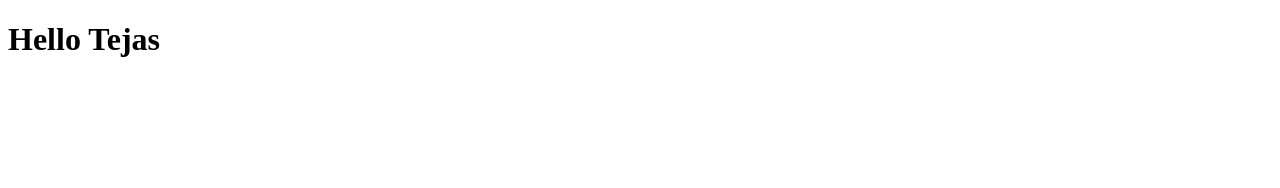
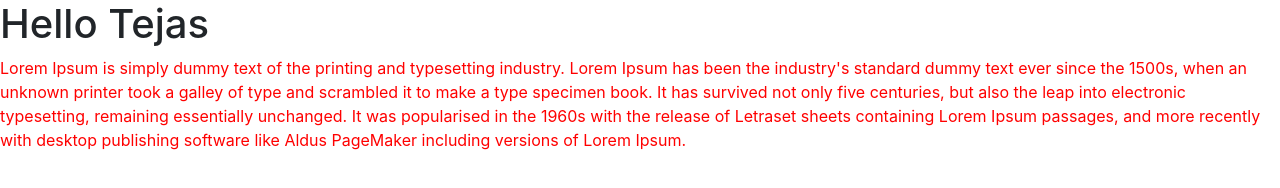
Before and after one commit to TejasSangole/Tejas-portfolio, a plain HTML site: page index.html in a window 1280 px wide. Drawn offline with nearby package versions, Linux system fonts and the light colour scheme.

Commit message:
css added

```diff
--- a/index.html
+++ b/index.html
@@ -3,9 +3,14 @@
 <head>
 	<meta charset="utf-8">
 	<meta name="viewport" content="width=device-width, initial-scale=1">
-	<title></title>
+	<link rel="stylesheet" href="https://cdn.jsdelivr.net/npm/bootstrap@4.6.2/dist/css/bootstrap.min.css" integrity="sha384-xOolHFLEh07PJGoPkLv1IbcEPTNtaed2xpHsD9ESMhqIYd0nLMwNLD69Npy4HI+N" crossorigin="anonymous">
+	<script src="https://cdn.jsdelivr.net/npm/jquery@3.5.1/dist/jquery.slim.min.js" integrity="sha384-DfXdz2htPH0lsSSs5nCTpuj/zy4C+OGpamoFVy38MVBnE+IbbVYUew+OrCXaRkfj" crossorigin="anonymous"></script>
+    <script src="https://cdn.jsdelivr.net/npm/bootstrap@4.6.2/dist/js/bootstrap.bundle.min.js" integrity="sha384-Fy6S3B9q64WdZWQUiU+q4/2Lc9npb8tCaSX9FK7E8HnRr0Jz8D6OP9dO5Vg3Q9ct" crossorigin="anonymous"></script>
+    <link rel="stylesheet" type="text/css" href="style1.css">
+	<title>Portolio</title>
 </head>
 <body>
        <h1>Hello Tejas</h1>
+       <p>Lorem Ipsum is simply dummy text of the printing and typesetting industry. Lorem Ipsum has been the industry's standard dummy text ever since the 1500s, when an unknown printer took a galley of type and scrambled it to make a type specimen book. It has survived not only five centuries, but also the leap into electronic typesetting, remaining essentially unchanged. It was popularised in the 1960s with the release of Letraset sheets containing Lorem Ipsum passages, and more recently with desktop publishing software like Aldus PageMaker including versions of Lorem Ipsum.</p>
 </body>
 </html>
--- /dev/null
+++ b/style1.css
@@ -0,0 +1,4 @@
+p
+{
+	color: red;
+}
```
